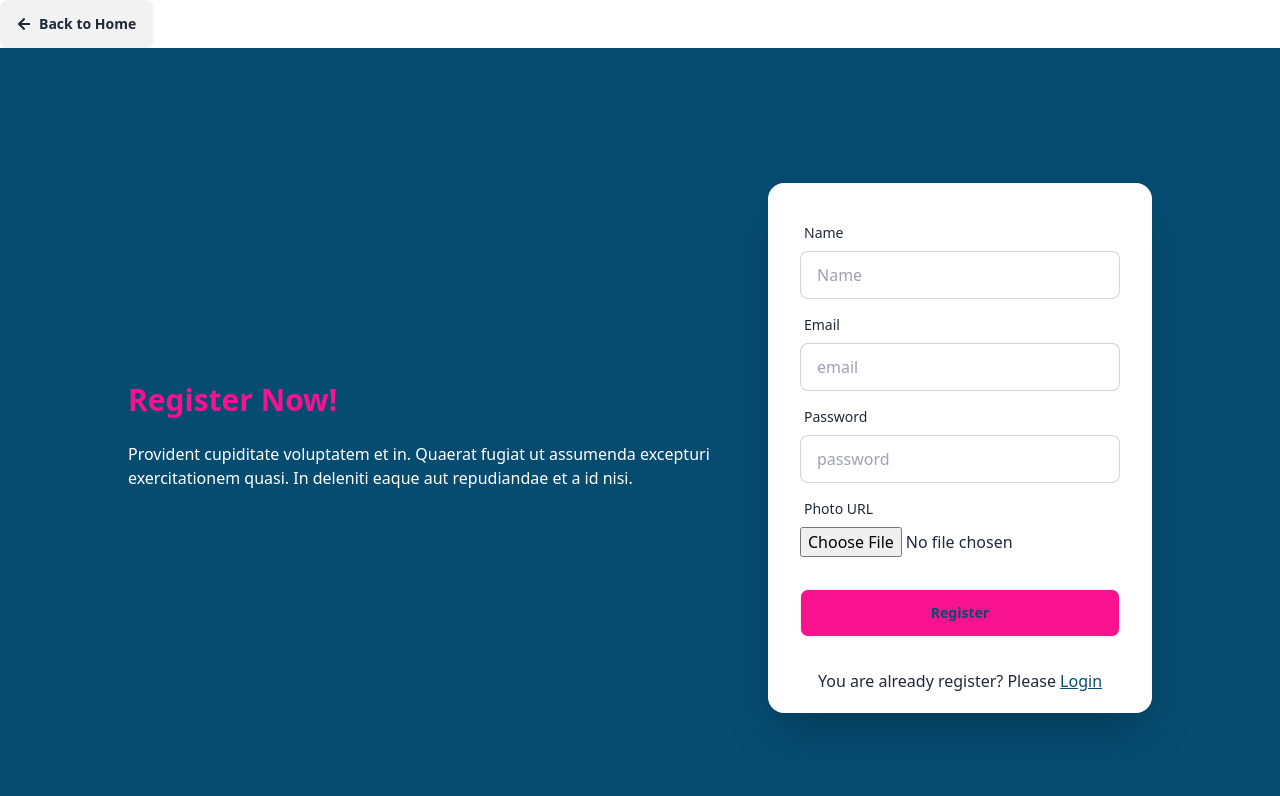
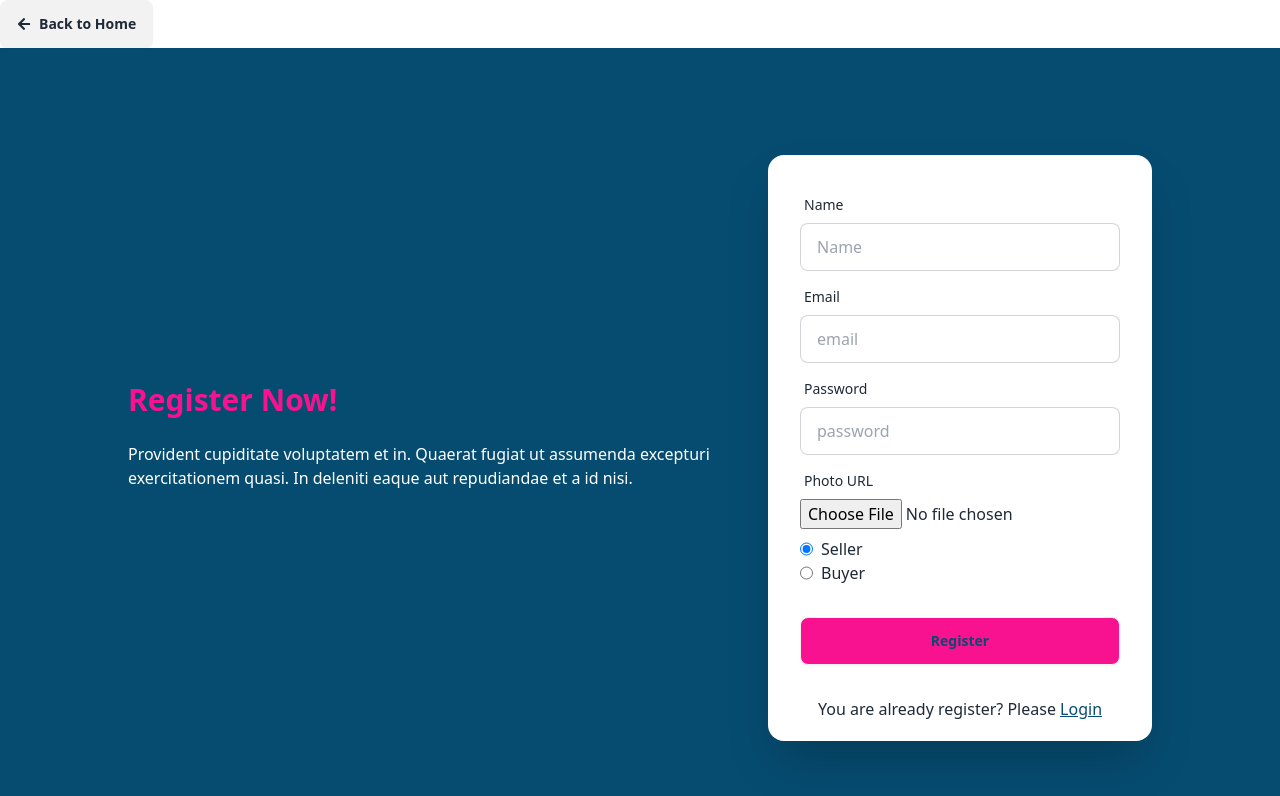
Before and after one commit to tzmehedy/SkillBasedFreelancing, a React (Vite) app in the folder client/: page /register in a window 1280 px wide. Shown: the top 796 px of the page. Built offline with nearby package versions, Linux system fonts and the light colour scheme; no server answers.

Commit message:
The set up of mongodb and the post API of users collection is completed

```diff
--- a/client/package.json
+++ b/client/package.json
@@ -16,7 +16,8 @@
     "react-dom": "^18.3.1",
     "react-icons": "^5.4.0",
     "react-responsive-carousel": "^3.2.23",
-    "react-router": "^7.1.1"
+    "react-router": "^7.1.1",
+    "react-toastify": "^11.0.2"
   },
   "devDependencies": {
     "@eslint/js": "^9.17.0",
--- a/client/src/Firebase/firebase.config.js
+++ b/client/src/Firebase/firebase.config.js
@@ -18,4 +18,5 @@ const firebaseConfig = {
 // Initialize Firebase
 const app = initializeApp(firebaseConfig);
 const auth = getAuth(app)
+
 export default auth
--- /dev/null
+++ b/client/src/Hooks/useAuth.jsx
@@ -0,0 +1,9 @@
+import React, { useContext } from 'react';
+import { AuthContext } from '../Provider/AuthProvider';
+
+const useAuth = () => {
+    const authContext = useContext(AuthContext)
+    return authContext
+};
+
+export default useAuth;
--- a/client/src/Pages/Register/Register.jsx
+++ b/client/src/Pages/Register/Register.jsx
@@ -1,15 +1,19 @@
-import React, { useContext } from "react";
+import React, {useState } from "react";
 import { Link } from "react-router";
 import { FaArrowLeft } from "react-icons/fa";
 import axios from "axios"
-import { AuthContext } from "../../Provider/AuthProvider";
+import useAuth from "../../Hooks/useAuth";
+import { toast } from "react-toastify";
 
 const Register = () => {
+  const [userRole, setUserRole] = useState("seller")
+  const {createUser} = useAuth()
   const handelRegister = async(e) => {
     e.preventDefault()
     const form = e.target
     const name = form.name.value
     const email = form.email.value
+    const password = form.password.value
     const image = form.photo.files[0]
 
     const formData = new FormData()
@@ -20,7 +24,18 @@ const Register = () => {
         import.meta.env.VITE_imgBB_Secret_Key
       }`, formData
     )
-    console.log(data.data.display_url);
+
+    if(data.data.display_url){
+      try{
+        await createUser(email, password);
+        toast.success("Registration Successfully")
+
+      }catch(err){
+        console.log(err.message)
+      }
+
+    }
+
   };
   return (
     <>
@@ -87,6 +102,30 @@ const Register = () => {
                   className=""
                 />
               </div>
+
+              <div className="">
+                <div className="flex space-x-2">
+                  <input
+                    type="radio"
+                    name="role"
+                    value="seller"
+                    onChange={(e) => setUserRole(e.target.value)}
+                    defaultChecked
+                    id=""
+                  />{" "}
+                  <p>Seller</p> <br />
+                </div>
+                <div className="flex space-x-2">
+                  <input
+                    type="radio"
+                    name="role"
+                    value="buyer"
+                    onChange={(e) => setUserRole(e.target.value)}
+                    id=""
+                  />
+                  <p>Buyer</p>
+                </div>
+              </div>
               <div className="form-control mt-6">
                 <button className="btn bg-[#F9128F] font-bold text-[#064C71]">
                   Register
--- a/client/src/main.jsx
+++ b/client/src/main.jsx
@@ -5,6 +5,7 @@ import { RouterProvider } from 'react-router'
 import Root from './Layouts/Root'
 import router from './Router/Router'
 import AuthProvider from './Provider/AuthProvider'
+ import { ToastContainer } from "react-toastify";
 
 createRoot(document.getElementById("root")).render(
   <>
@@ -12,6 +13,7 @@ createRoot(document.getElementById("root")).render(
       <RouterProvider router={router}>
         <Root></Root>
       </RouterProvider>
+      <ToastContainer></ToastContainer>
     </AuthProvider>
   </>
 );
```
Also changed, not shown: 2 other files (tests, documents, lock files or other folders).
